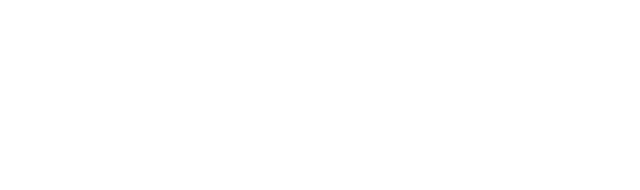
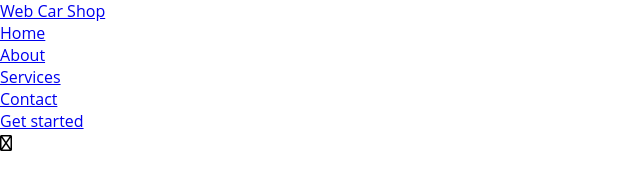
Before and after one commit to Belzeus30/WebCarShop, a plain HTML site: page index.html in a window 1280 px wide. Shown: the whole page, without its empty margins (0-640 px from the left). Drawn offline with Linux system fonts and the light colour scheme.

Commit message:
first setup of navbar

```diff
--- a/index.html
+++ b/index.html
@@ -1,11 +1,25 @@
 <!DOCTYPE html>
 <html lang="en">
-<head>
-    <meta charset="UTF-8">
-    <meta name="viewport" content="width=device-width, initial-scale=1.0">
-    <title>Document</title>
-</head>
-<body>
-
-</body>
+  <head>
+    <meta charset="UTF-8" />
+    <meta name="viewport" content="width=device-width, initial-scale=1.0" />
+    <link rel="stylesheet" href="main.css" />
+    <link rel="stylesheet" href="https://cdnjs.cloudflare.com/ajax/libs/font-awesome/6.5.1/css/all.min.css" integrity="sha512-DTOQO9RWCH3ppGqcWaEA1BIZOC6xxalwEsw9c2QQeAIftl+Vegovlnee1c9QX4TctnWMn13TZye+giMm8e2LwA==" crossorigin="anonymous" referrerpolicy="no-referrer" />
+    <title>WebCarShop</title>
+  </head>
+  <body>
+    <header>
+      <div class="navbar">
+        <div class="logo"><a href="#">Web Car Shop</a></div>
+        <ul class="links">
+          <li><a href="hero">Home</a></li>
+          <li><a href="about">About</a></li>
+          <li><a href="service">Services</a></li>
+          <li><a href="contact">Contact</a></li>
+        </ul>
+        <a href="#" class="action_bttn">Get started</a>
+        <div class="toggle_btn"><i class="fa-regular fa-bars"></i></div>
+      </div>
+    </header>
+  </body>
 </html>
--- /dev/null
+++ b/main.css
@@ -0,0 +1,6 @@
+* {
+    margin: 0;
+    padding: 0;
+    box-sizing:border-box ;
+    font-family: 'Open sans', sans-serif;
+}
```
